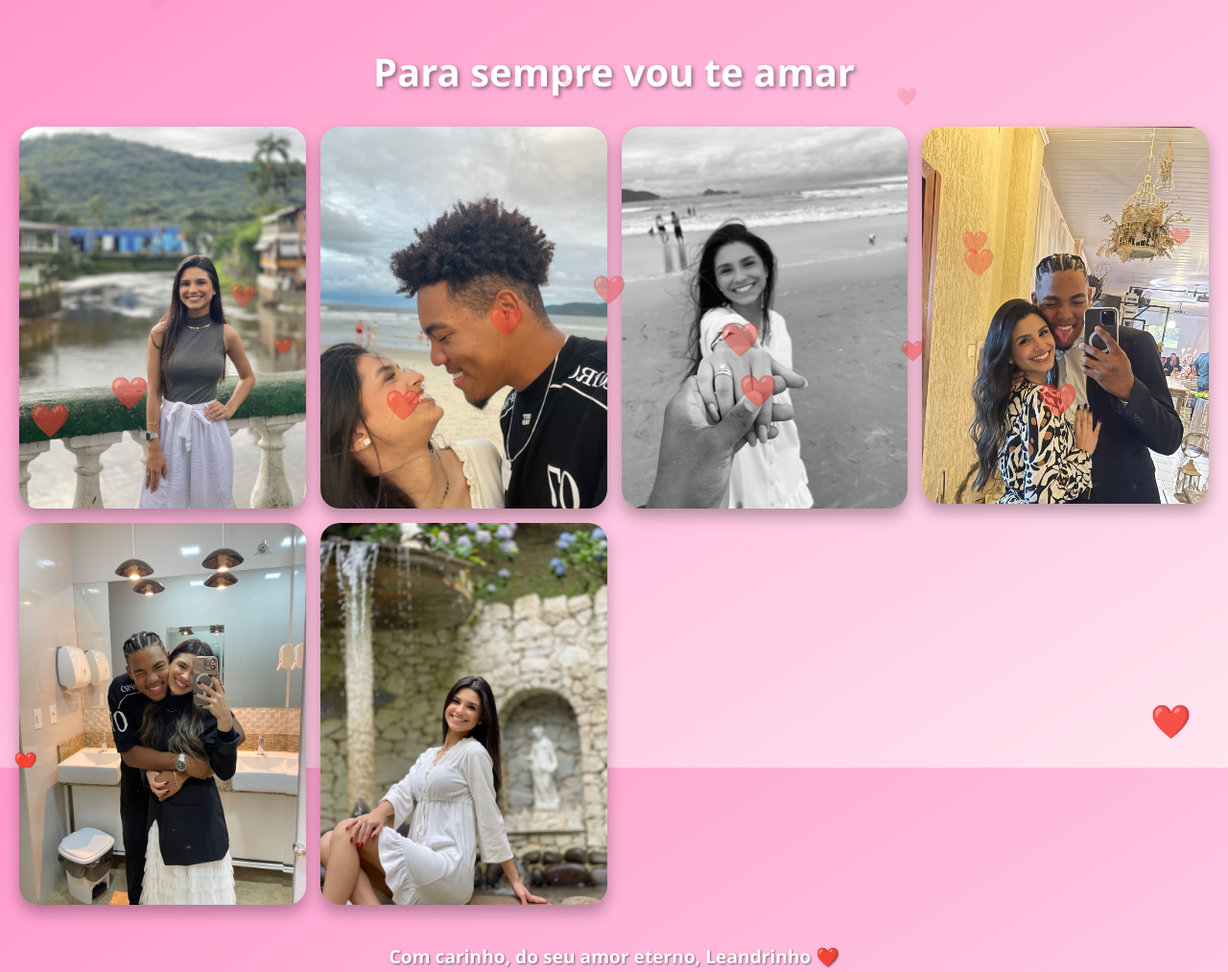
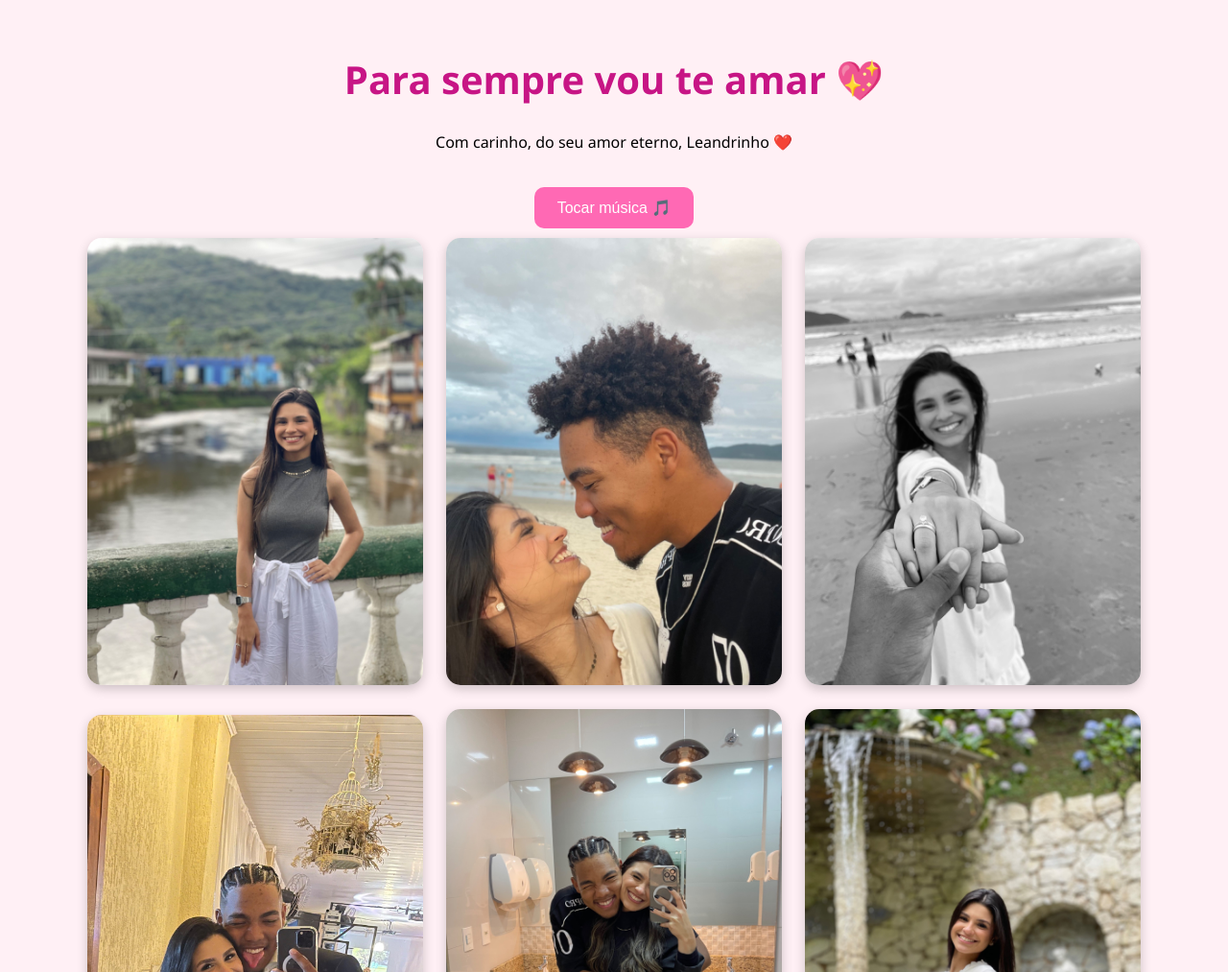
Before and after one commit to Leandrinhoo1227/FAFAS-, a plain HTML site: page index.html in a window 1280 px wide. Shown: the top 1013 px of the page at 96% size. Drawn offline with Linux system fonts and the light colour scheme.

Commit message:
Update index.html

```diff
--- a/index.html
+++ b/index.html
@@ -1,3 +1,4 @@
+
 <!DOCTYPE html>
 <html lang="pt-BR">
 <head>
@@ -6,105 +7,58 @@
   <title>Para sempre vou te amar</title>
   <style>
     body {
-      margin: 0;
+      background-color: #fff0f5;
       font-family: 'Segoe UI', sans-serif;
-      background: linear-gradient(to bottom right, #ff99cc, #ffe6f0);
-      color: #fff;
       text-align: center;
       padding: 20px;
-      background-attachment: fixed;
     }
-
     h1 {
-      font-size: 2.5rem;
-      color: #fff;
-      text-shadow: 2px 2px 4px #00000070;
+      color: #c71585;
+      font-size: 2.5em;
     }
-
-    .gallery {
-      display: grid;
-      grid-template-columns: repeat(auto-fit, minmax(250px, 1fr));
-      gap: 15px;
-      margin-top: 30px;
+    .galeria img {
+      width: 90%;
+      max-width: 350px;
+      margin: 10px;
+      border-radius: 15px;
+      box-shadow: 0 4px 12px rgba(0,0,0,0.2);
     }
-
-    .gallery img {
-      width: 100%;
-      border-radius: 20px;
-      box-shadow: 0 8px 15px rgba(0, 0, 0, 0.3);
-    }
-
-    .dedication {
-      margin-top: 40px;
-      font-size: 1.2rem;
-      font-weight: bold;
-      color: #fff;
-      text-shadow: 1px 1px 2px #00000080;
-    }
-
-    .hearts {
-      position: fixed;
-      top: 0;
-      left: 0;
-      width: 100%;
-      height: 100%;
-      pointer-events: none;
-      overflow: hidden;
-    }
-
-    .heart {
-      position: absolute;
-      color: #ff4d88;
-      animation: float 6s ease-in infinite;
-    }
-
-    @keyframes float {
-      0% {
-        transform: translateY(100vh) scale(1);
-        opacity: 1;
-      }
-      100% {
-        transform: translateY(-10vh) scale(0.5);
-        opacity: 0;
-      }
+    .botao-musica {
+      background-color: #ff69b4;
+      color: white;
+      border: none;
+      padding: 12px 24px;
+      font-size: 16px;
+      margin-top: 20px;
+      border-radius: 10px;
+      cursor: pointer;
     }
   </style>
 </head>
 <body>
-  <h1>Para sempre vou te amar</h1>
 
-  <div class="gallery">
-    <img src="IMG_9421.jpeg" alt="Foto 1" />
-    <img src="IMG_9207.jpeg" alt="Foto 2" />
-    <img src="IMG_9181.jpeg" alt="Foto 3" />
-    <img src="IMG_8197.jpeg" alt="Foto 4" />
-    <img src="IMG_8496.jpeg" alt="Foto 5" />
-    <img src="IMG_8912.jpeg" alt="Foto 6" />
+  <h1>Para sempre vou te amar 💖</h1>
+
+  <p>Com carinho, do seu amor eterno, Leandrinho ❤️</p>
+
+  <button class="botao-musica" onclick="tocarMusica()">Tocar música 🎵</button>
+
+  <audio id="musica" src="musica.mp3"></audio>
+
+  <div class="galeria">
+    <img src="IMG_9421.jpeg" alt="Foto 1"/>
+    <img src="IMG_9207.jpeg" alt="Foto 2"/>
+    <img src="IMG_9181.jpeg" alt="Foto 3"/>
+    <img src="IMG_8197.jpeg" alt="Foto 4"/>
+    <img src="IMG_8496.jpeg" alt="Foto 5"/>
+    <img src="IMG_8912.jpeg" alt="Foto 6"/>
   </div>
 
-  <div class="dedication">
-    Com carinho, do seu amor eterno, Leandrinho ❤️
-  </div>
+  <script>
+    function tocarMusica() {
+      document.getElementById("musica").play();
+    }
+  </script>
 
-  <div class="hearts">
-    <!-- corações animados -->
-    <script>
-      for (let i = 0; i < 20; i++) {
-        const heart = document.createElement("div");
-        heart.className = "heart";
-        heart.textContent = "❤️";
-        heart.style.left = Math.random() * 100 + "vw";
-        heart.style.fontSize = Math.random() * 30 + 20 + "px";
-        heart.style.animationDuration = (Math.random() * 5 + 4) + "s";
-        document.querySelector(".hearts").appendChild(heart);
-      }
-    </script>
-  </div>
-
-  <!-- Música de fundo (Aliança) -->
-  <audio autoplay loop>
-    <source src="https://dl.dropboxusercontent.com/scl/fi/oa0rmqqik9ntbwhu0gq9j/alianca.mp3?rlkey=bocppqb6sfug5jmn7a6xx7xpm&dl=0" type="audio/mpeg">
-    Seu navegador não suporta áudio.
-  </audio>
 </body>
 </html>
```
